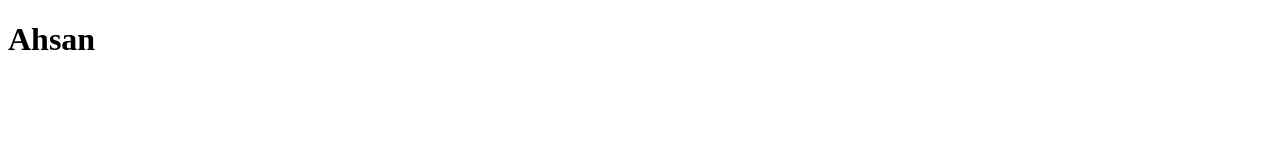
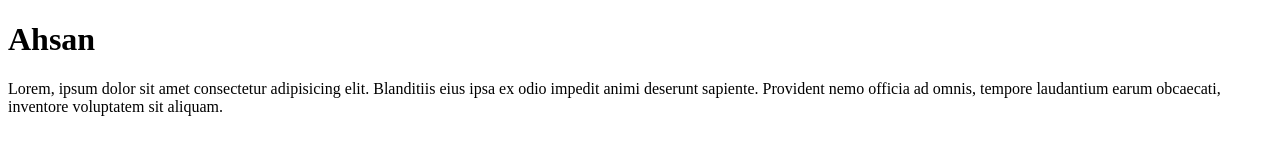
Before and after one commit to ahsanalsifat/First-Project, a plain HTML site: page index.html in a window 1280 px wide. Drawn offline with Linux system fonts and the light colour scheme.

Commit message:
ptag-addes

```diff
--- a/index.html
+++ b/index.html
@@ -8,5 +8,6 @@
 </head>
 <body>
     <h1>Ahsan</h1>
+    <p>Lorem, ipsum dolor sit amet consectetur adipisicing elit. Blanditiis eius ipsa ex odio impedit animi deserunt sapiente. Provident nemo officia ad omnis, tempore laudantium earum obcaecati, inventore voluptatem sit aliquam.</p>
 </body>
 </html>
```
